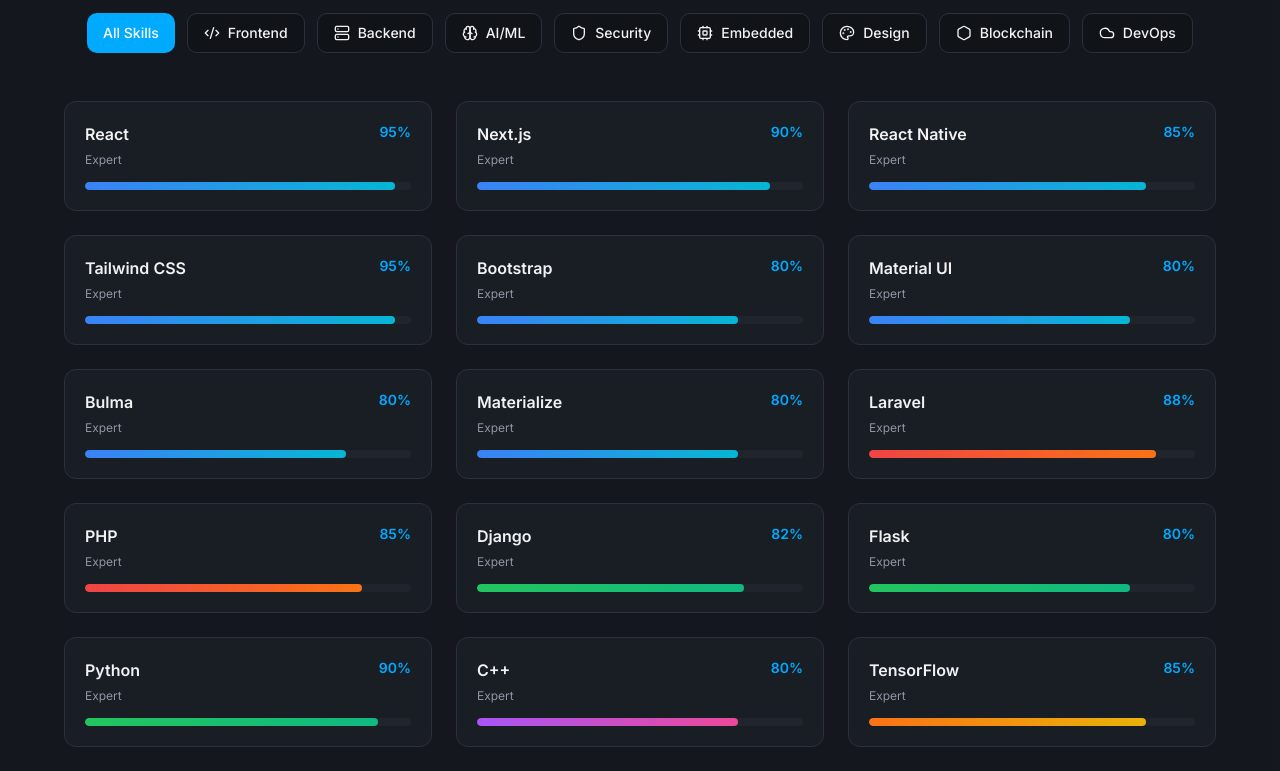
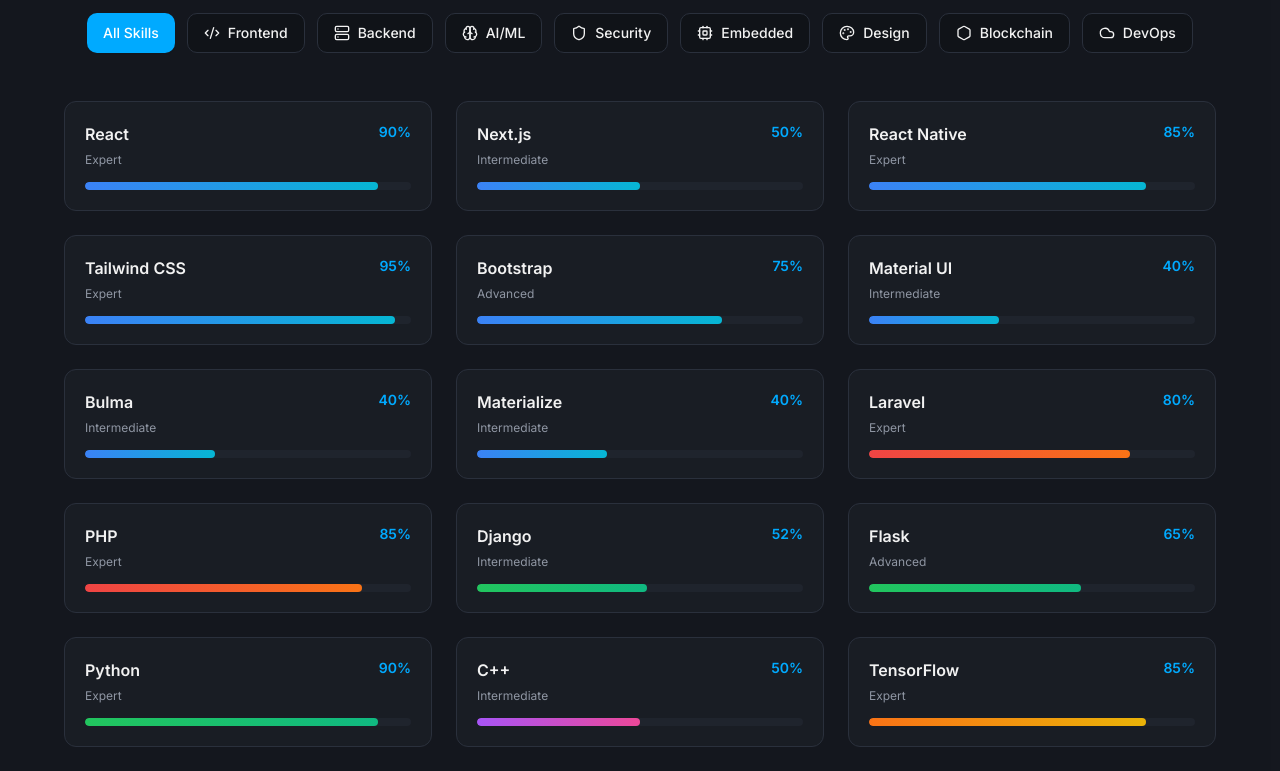
Before and after one commit to Isaac-1-lang/portfolio0.0.1, a React (Vite) app: page / in a window 1280 px wide. Shown: the part 2380-3151 px from the top of the page. Built offline with nearby package versions, Linux system fonts and the light colour scheme; the HTML template or start-up script is replaced by a standard one.

Commit message:
Improving skills section

```diff
--- a/src/components/sections/Skills.tsx
+++ b/src/components/sections/Skills.tsx
@@ -22,26 +22,26 @@
   ];
 
   const skills = [
-    { name: 'React', category: 'frontend', level: 95, color: 'from-blue-500 to-cyan-500', link: 'https://react.dev/', cert: '' },
-    { name: 'Next.js', category: 'frontend', level: 90, color: 'from-blue-500 to-cyan-500', link: 'https://nextjs.org/', cert: '' },
+    { name: 'React', category: 'frontend', level: 90, color: 'from-blue-500 to-cyan-500', link: 'https://react.dev/', cert: '' },
+    { name: 'Next.js', category: 'frontend', level: 50, color: 'from-blue-500 to-cyan-500', link: 'https://nextjs.org/', cert: '' },
     { name: 'React Native', category: 'frontend', level: 85, color: 'from-blue-500 to-cyan-500', link: 'https://reactnative.dev/', cert: '' },
     { name: 'Tailwind CSS', category: 'frontend', level: 95, color: 'from-blue-500 to-cyan-500', link: 'https://tailwindcss.com/', cert: '' },
-    { name: 'Bootstrap', category: 'frontend', level: 80, color: 'from-blue-500 to-cyan-500', link: 'https://getbootstrap.com/', cert: '' },
-    { name: 'Material UI', category: 'frontend', level: 80, color: 'from-blue-500 to-cyan-500', link: 'https://mui.com/', cert: '' },
-    { name: 'Bulma', category: 'frontend', level: 80, color: 'from-blue-500 to-cyan-500', link: 'https://chakra-ui.com/', cert: '' },
-    { name: 'Materialize', category: 'frontend', level: 80, color: 'from-blue-500 to-cyan-500', link: 'https://mui.com/', cert: '' },
-    { name: 'Laravel', category: 'backend', level: 88, color: 'from-red-500 to-orange-500', link: 'https://laravel.com/', cert: '' },
+    { name: 'Bootstrap', category: 'frontend', level: 75, color: 'from-blue-500 to-cyan-500', link: 'https://getbootstrap.com/', cert: '' },
+    { name: 'Material UI', category: 'frontend', level: 40, color: 'from-blue-500 to-cyan-500', link: 'https://mui.com/', cert: '' },
+    { name: 'Bulma', category: 'frontend', level: 40, color: 'from-blue-500 to-cyan-500', link: 'https://chakra-ui.com/', cert: '' },
+    { name: 'Materialize', category: 'frontend', level: 40, color: 'from-blue-500 to-cyan-500', link: 'https://mui.com/', cert: '' },
+    { name: 'Laravel', category: 'backend', level: 80, color: 'from-red-500 to-orange-500', link: 'https://laravel.com/', cert: '' },
     { name: 'PHP', category: 'backend', level: 85, color: 'from-red-500 to-orange-500', link: 'https://www.php.net/', cert: '' },
-    { name: 'Django', category: 'backend', level: 82, color: 'from-green-500 to-emerald-500', link: 'https://www.djangoproject.com/', cert: '' },
-    { name: 'Flask', category: 'backend', level: 80, color: 'from-green-500 to-emerald-500', link: 'https://flask.palletsprojects.com/', cert: '' },
+    { name: 'Django', category: 'backend', level: 52, color: 'from-green-500 to-emerald-500', link: 'https://www.djangoproject.com/', cert: '' },
+    { name: 'Flask', category: 'backend', level: 65, color: 'from-green-500 to-emerald-500', link: 'https://flask.palletsprojects.com/', cert: '' },
     { name: 'Python', category: 'backend', level: 90, color: 'from-green-500 to-emerald-500', link: 'https://www.python.org/', cert: '' },
-    { name: 'C++', category: 'backend', level: 80, color: 'from-purple-500 to-pink-500', link: 'https://isocpp.org/', cert: '' },
+    { name: 'C++', category: 'backend', level: 50, color: 'from-purple-500 to-pink-500', link: 'https://isocpp.org/', cert: '' },
     { name: 'TensorFlow', category: 'ai-ml', level: 85, color: 'from-orange-500 to-yellow-500', link: 'https://www.tensorflow.org/', cert: '' },
-    { name: 'PyTorch', category: 'ai-ml', level: 83, color: 'from-orange-500 to-yellow-500', link: 'https://pytorch.org/', cert: '' },
+    { name: 'PyTorch', category: 'ai-ml', level: 53, color: 'from-orange-500 to-yellow-500', link: 'https://pytorch.org/', cert: '' },
     { name: 'Computer Vision', category: 'ai-ml', level: 80, color: 'from-orange-500 to-yellow-500', link: 'https://opencv.org/', cert: '' },
     { name: 'CNN', category: 'ai-ml', level: 75, color: 'from-orange-500 to-yellow-500', link: '', cert: '' },
-    { name: 'RAG', category: 'ai-ml', level: 70, color: 'from-orange-500 to-yellow-500', link: '', cert: '' },
-    { name: 'LLM', category: 'ai-ml', level: 65, color: 'from-orange-500 to-yellow-500', link: '', cert: '' },
+    { name: 'RAG', category: 'ai-ml', level: 40, color: 'from-orange-500 to-yellow-500', link: '', cert: '' },
+    { name: 'LLM', category: 'ai-ml', level: 23, color: 'from-orange-500 to-yellow-500', link: '', cert: '' },
     { name: 'AI Engineering', category: 'ai-ml', level: 60, color: 'from-orange-500 to-yellow-500', link: '', cert: '' },
     { name: 'Cryptography', category: 'security', level: 88, color: 'from-red-500 to-pink-500', link: '', cert: '' },
     { name: 'Penetration Testing', category: 'security', level: 50, color: 'from-red-500 to-pink-500', link: 'https://www.offensive-security.com/', cert: '' },
@@ -49,12 +49,12 @@
     { name: 'Network Security', category: 'security', level: 70, color: 'from-red-500 to-pink-500', link: '', cert: '' },
     { name: 'Web Security', category: 'security', level: 65, color: 'from-red-500 to-pink-500', link: 'https://owasp.org/', cert: '' },
     { name: 'Mobile Security', category: 'security', level: 60, color: 'from-red-500 to-pink-500', link: '', cert: '' },
-    { name: 'Cloud Security', category: 'security', level: 55, color: 'from-red-500 to-pink-500', link: '', cert: '' },
+    { name: 'Cloud Security', category: 'security', level: 25, color: 'from-red-500 to-pink-500', link: '', cert: '' },
     { name: 'Arduino', category: 'embedded', level: 85, color: 'from-teal-500 to-cyan-500', link: 'https://www.arduino.cc/', cert: '' },
     { name: 'MicroPython', category: 'embedded', level: 80, color: 'from-teal-500 to-cyan-500', link: 'https://micropython.org/', cert: '' },
     { name: 'Robotics', category: 'embedded', level: 82, color: 'from-teal-500 to-cyan-500', link: '', cert: '' },
     { name: 'Figma', category: 'design', level: 90, color: 'from-purple-500 to-indigo-500', link: 'https://www.figma.com/', cert: '' },
-    { name: 'Blender', category: 'design', level: 75, color: 'from-purple-500 to-indigo-500', link: 'https://www.blender.org/', cert: '' },
+    { name: 'Blender', category: 'design', level: 35, color: 'from-purple-500 to-indigo-500', link: 'https://www.blender.org/', cert: '' },
     { name: 'Photoshop', category: 'design', level: 70, color: 'from-purple-500 to-indigo-500', link: 'https://www.adobe.com/products/photoshop.html', cert: '' },
     { name: 'Illustrator', category: 'design', level: 65, color: 'from-purple-500 to-indigo-500', link: 'https://www.adobe.com/products/illustrator.html', cert: '' },
     { name: 'InDesign', category: 'design', level: 60, color: 'from-purple-500 to-indigo-500', link: 'https://www.adobe.com/products/indesign.html', cert: '' },
@@ -66,8 +66,8 @@
     { name: 'Linux', category: 'devops', level: 80, color: 'from-sky-500 to-blue-500', link: 'https://www.kernel.org/', cert: '' },
     { name: 'AWS', category: 'devops', level: 30, color: 'from-sky-500 to-blue-500', link: 'https://aws.amazon.com/', cert: '' },
     { name:"MLOps", category: 'ai-ml', level: 30, color: 'from-sky-500 to-blue-500', link: '', cert: '' },
-    { name:"Git", category: 'devops', level: 80, color: 'from-sky-500 to-blue-500', link: 'https://git-scm.com/', cert: '' },
-    { name:"GitHub", category: 'devops', level: 90, color: 'from-sky-500 to-blue-500', link: 'https://github.com/', cert: '' },
+    { name:"Git", category: 'devops', level: 85, color: 'from-sky-500 to-blue-500', link: 'https://git-scm.com/', cert: '' },
+    { name:"GitHub", category: 'devops', level: 95, color: 'from-sky-500 to-blue-500', link: 'https://github.com/', cert: '' },
     { name:"GitLab", category: 'devops', level: 30, color: 'from-sky-500 to-blue-500', link: 'https://gitlab.com/', cert: '' },
     { name:"Automation", category: 'devops', level: 30, color: 'from-sky-500 to-blue-500', link: '', cert: '' },
     { name:"Testing", category: 'devops', level: 30, color: 'from-sky-500 to-blue-500', link: '', cert: '' },
--- a/src/components/sections/Team.tsx
+++ b/src/components/sections/Team.tsx
@@ -18,6 +18,20 @@
 };
 
 const collaborators: Collaborator[] = [
+
+  {
+    name: 'Happy David',
+    role: 'Communication and Team work skills',
+    avatar: '/download.jpeg',
+    links: {
+      github: 'https://github.com/gravityz0',
+      linkedin: 'https://www.linkedin.com/in/rukundo-furaha-divin-73b574381/',
+      x: 'https://www.instagram.com/direct/t/17844646124815562/',
+      website: '',
+    },
+    contributions: ['Smart work', 'Collaboration'],
+    projects: ['School courses'],
+  },
   {
     name: 'RUKUNDO Furaha Divin',
     role: 'Full Stack Developper',
@@ -134,6 +148,19 @@
     contributions: ['Backend Development', 'Model Fine tuning'],
     projects: ['Ciphera'],
   },
+  {
+    name: 'Aime Mellevieux',
+    role: 'Client(Brightforth LTD CEO)',
+    avatar: '/chrysostom.png',
+    links: {
+      github: 'https://github.com/I-Josh-pro-grammin',
+      linkedin: 'https://www.linkedin.com/in/rukundo-furaha-divin-73b574381/',
+      x:'https://www.instagram.com/u.h.i.r.i.w.e___/'
+    },
+    contributions: ['Providing resources', 'Giving feedback'],
+    projects: ['WorkConnect','Intego Office'],
+  },
+
 ];
 
 export function Team() {
```
